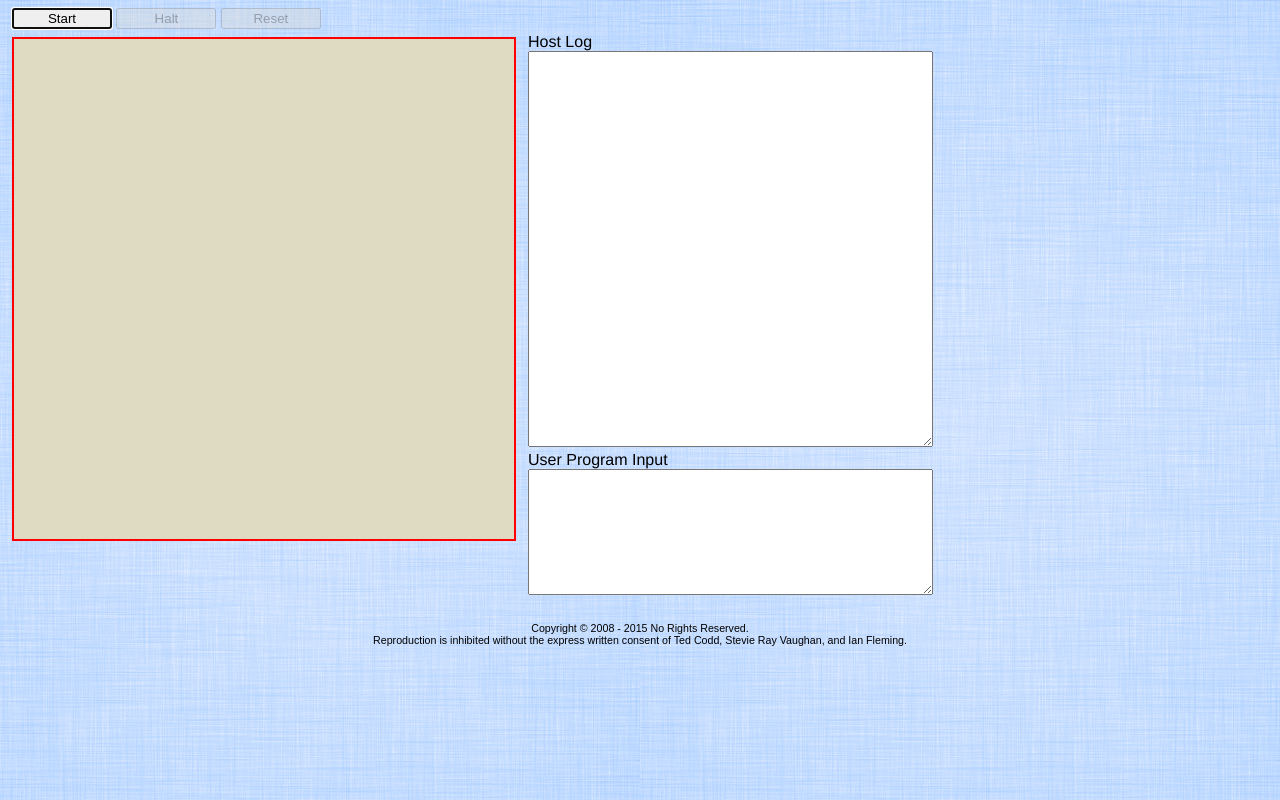
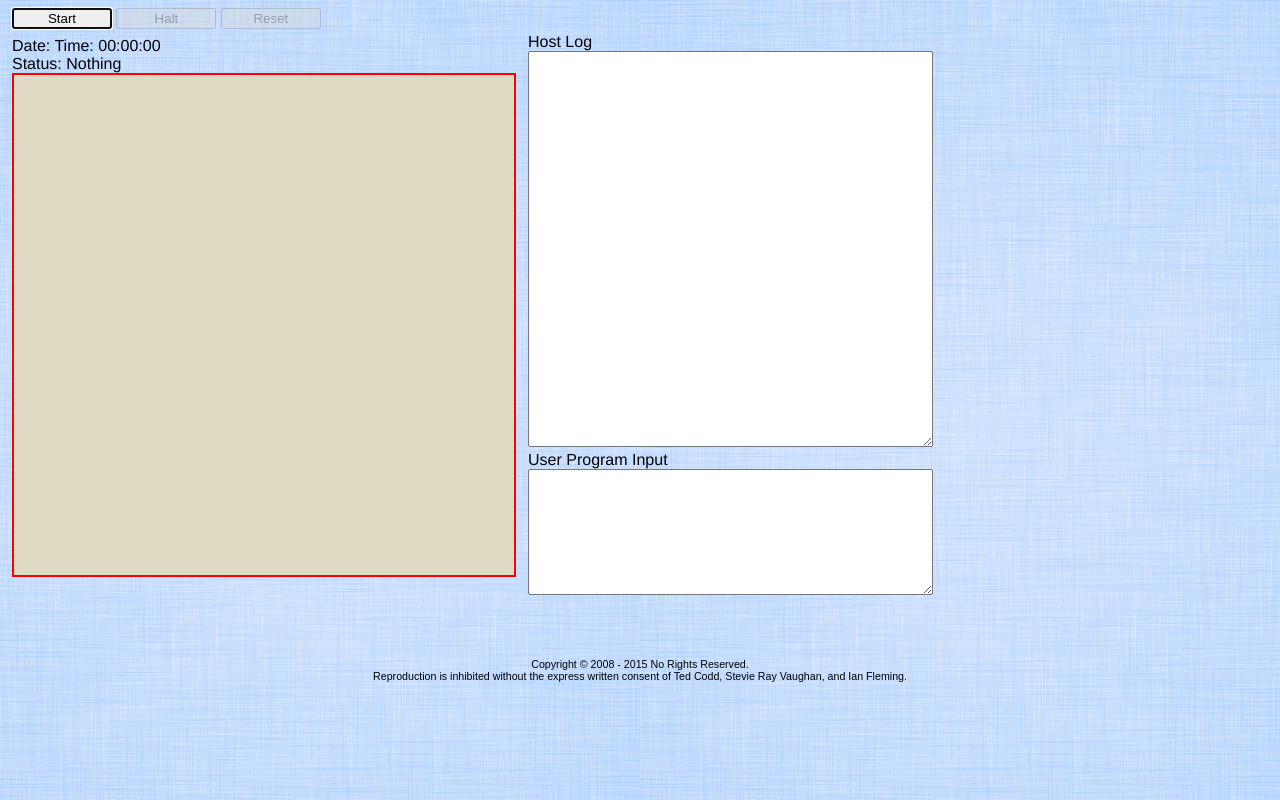
Before and after one commit to Asomah/TSOS-2016-Ronald, a website: page index.html in a window 1280 px wide. Drawn offline with Linux system fonts and the light colour scheme.

Commit message:
current date and time with status

```diff
--- a/index.html
+++ b/index.html
@@ -67,6 +67,14 @@
    </div>
 
    <div id="divConsole" style="margin:4px; width:500px; height:500px; float:left;">
+        <label id="Time">
+              Date:             Time: 00:00:00
+        </label>
+        <br>
+        <label id="Status">
+              Status: Nothing
+        </label>
+
       <canvas id="display"
               width="500px"
               height="500px"
@@ -98,7 +106,7 @@
       </label>
    </div>
 </div>
-
+<br><br>
 <p class="footerText" style="clear:both;">
    <br>
    Copyright &copy; 2008 - 2015 No Rights Reserved.
```
